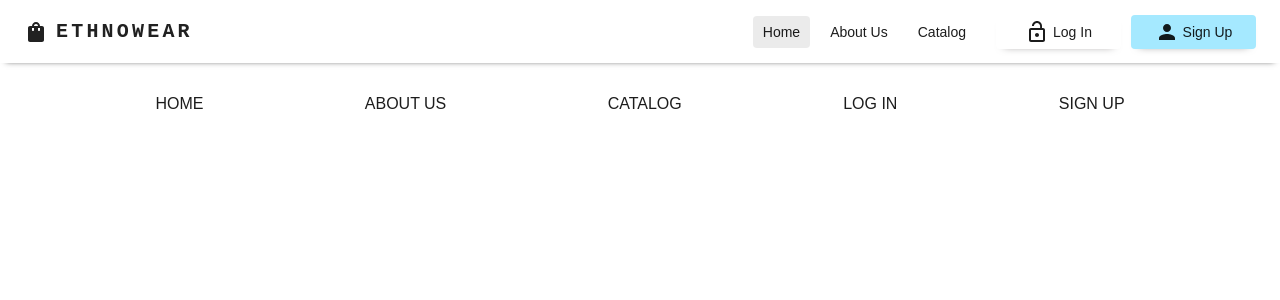
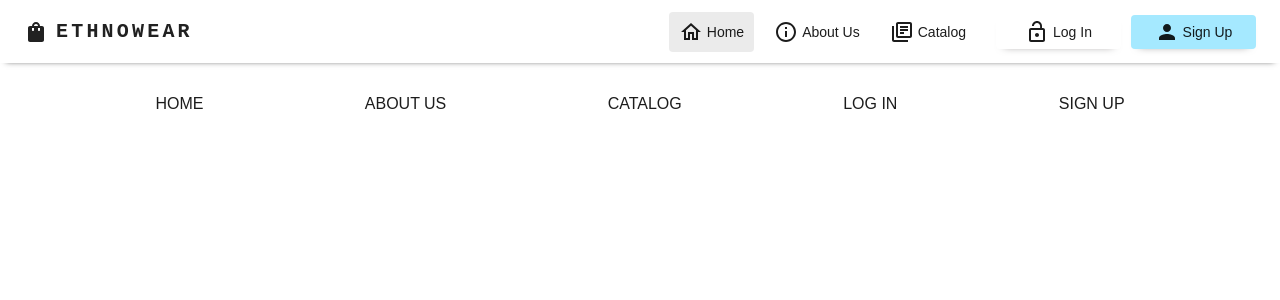
Before and after one commit to Ritter1111/eCommerce-Application, a React app: page / in a window 1280 px wide. Shown: the top 300 px of the page. Built offline with nearby package versions, Linux system fonts and the light colour scheme; no server answers.

Commit message:
feat: add routing implementation

```diff
--- a/src/components/AppRouter.tsx
+++ b/src/components/AppRouter.tsx
@@ -6,11 +6,13 @@ import {
   LOGIN_ROUTE,
   PRODUCT_ID_ROUTE,
   REGISTRATION_ROUTE,
+  USER_PROFILE,
 } from '../utils/consts';
 import LogIn from '../views/authorization/log-in/LogIn';
 import { AuthContext } from '../context';
 import SignUp from '../views/authorization/sign-up/SignUp';
 import DetailedProductPage from '../views/detailedPoductPage/DetailedProductPage';
+import UserProfile from '../views/user-profile/UserProfile';
 
 const AppRouter = () => {
   const { isAuth } = useContext(AuthContext);
@@ -27,6 +29,10 @@ const AppRouter = () => {
         path={LOGIN_ROUTE}
         element={isAuth ? <Navigate to="/" /> : <LogIn />}
       />
+      <Route
+        path={USER_PROFILE}
+        element={isAuth ? <UserProfile /> : <Navigate to="/" />}
+      />
       <Route path={PRODUCT_ID_ROUTE} element={<DetailedProductPage />} />
       <Route path="*" element={<NotFound />} />
     </Routes>
--- a/src/components/NavBar/NavBar.tsx
+++ b/src/components/NavBar/NavBar.tsx
@@ -7,6 +7,7 @@ import {
   LOGIN_ROUTE,
   MAIN_ROUTE,
   REGISTRATION_ROUTE,
+  USER_PROFILE,
 } from '../../utils/consts';
 import {
   ShoppingBag,
@@ -15,6 +16,10 @@ import {
   Menu,
   Close,
   Logout,
+  InfoOutlined,
+  LibraryBooksOutlined,
+  HomeOutlined,
+  AccountCircleOutlined,
 } from '@mui/icons-material';
 import { AuthContext } from '../../context';
 import routes from '../../utils/routes';
@@ -125,10 +130,28 @@ export default function NavBar() {
                   className="pages__link"
                   title={route.title}
                 >
+                  {(route.name === 'Home' && (
+                    <HomeOutlined sx={{ mr: 0.5 }} />
+                  )) ||
+                    (route.name === 'About Us' && (
+                      <InfoOutlined sx={{ mr: 0.5 }} />
+                    )) ||
+                    (route.name === 'Catalog' && (
+                      <LibraryBooksOutlined sx={{ mr: 0.5 }} />
+                    ))}
                   {route.name}
                 </NavLink>
               ))}
               {isAuth ? (
+                <>
+                  <NavLink
+                    to={USER_PROFILE}
+                    className="pages__link"
+                    title="User Profile"
+                  >
+                    <AccountCircleOutlined sx={{ mr: 0.5 }} />
+                    User Profile
+                  </NavLink>
                   <NavLink
                     onClick={() => {
                       logout();
@@ -141,6 +164,7 @@ export default function NavBar() {
                     <Logout sx={{ mr: 0.5 }} />
                     Logout
                   </NavLink>
+                </>
               ) : (
                 <>
                   <NavLink
--- a/src/components/NavBar/pageLinks.css
+++ b/src/components/NavBar/pageLinks.css
@@ -4,7 +4,9 @@
   border-radius: 4px;
   color: var(--secondary-color);
   background-color: #ffffff;
-
+  display: flex;
+  align-items: center;
+  justify-content: center;
 }
 
 .pages__link.active,
--- a/src/utils/consts.ts
+++ b/src/utils/consts.ts
@@ -7,6 +7,7 @@ export const REGISTRATION_ROUTE = '/registration';
 export const ABOUTUS_ROUTE = '/about-us';
 export const CATALOG_ROUTE = '/catalog';
 export const PRODUCT_ID_ROUTE = '/:id';
+export const USER_PROFILE = '/user-profile';
 
 export const grey = blueGrey['A700'];
 export const formFieldsDefault: IDataForm = {
--- a/src/views/user-profile/Api-Userprofile.tsx
+++ b/src/views/user-profile/Api-Userprofile.tsx
@@ -310,9 +310,9 @@ async function setBillingAddress(
 
 export async function addAddresses(
   version: string,
+  city: string,
   streetName: string,
   postalCode: string,
-  city: string,
   country: string | null,
   type: string
 ) {
--- a/src/views/user-profile/UserProfile.tsx
+++ b/src/views/user-profile/UserProfile.tsx
@@ -430,6 +430,7 @@ export default function UserProfile() {
                       <Grid item xs={1} textAlign="end">
                         <IconButton
                           onClick={() => {
+                            setIsEditAddress(false);
                             setOpenAlert(true);
                             setSelectedAddressId(address.id);
                           }}
@@ -553,6 +554,7 @@ export default function UserProfile() {
                       <Grid item xs={1} textAlign="end">
                         <IconButton
                           onClick={() => {
+                            setIsEditAddress(false);
                             setOpenAlert(true);
                             setSelectedAddressId(address.id);
                           }}
```
Lines whose indentation alone changed are shown as unchanged.
